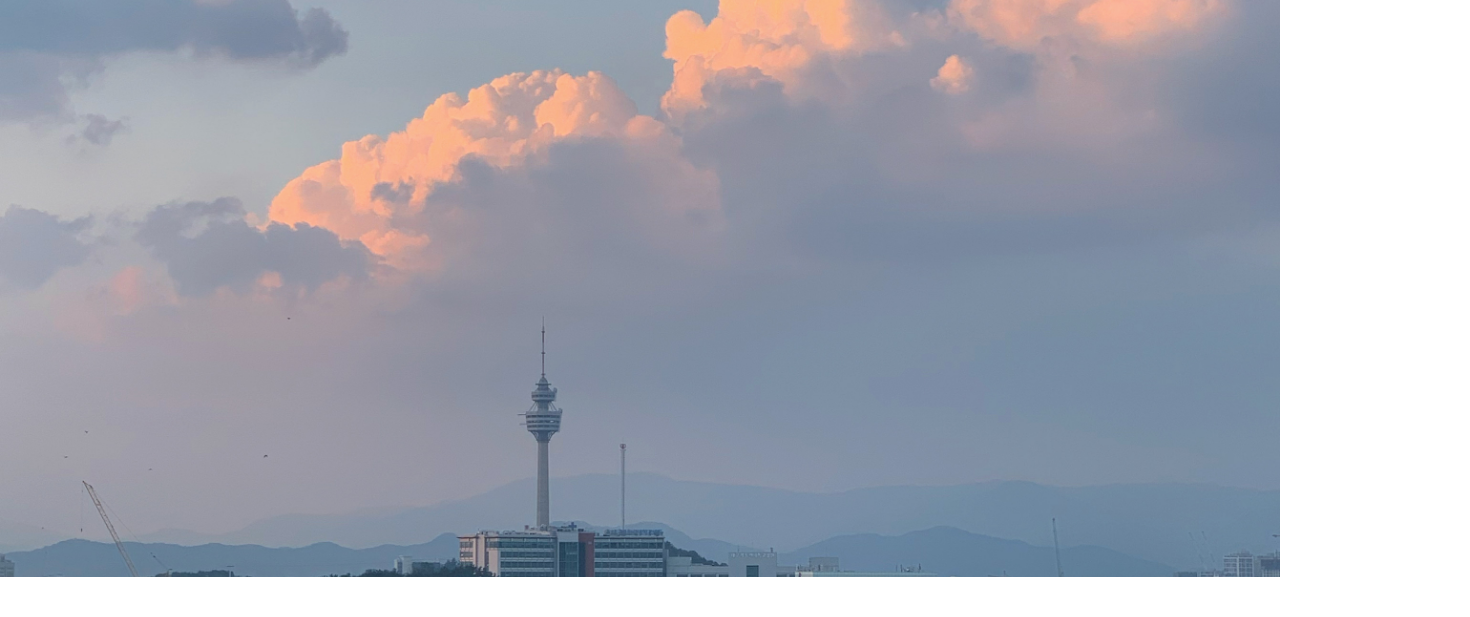
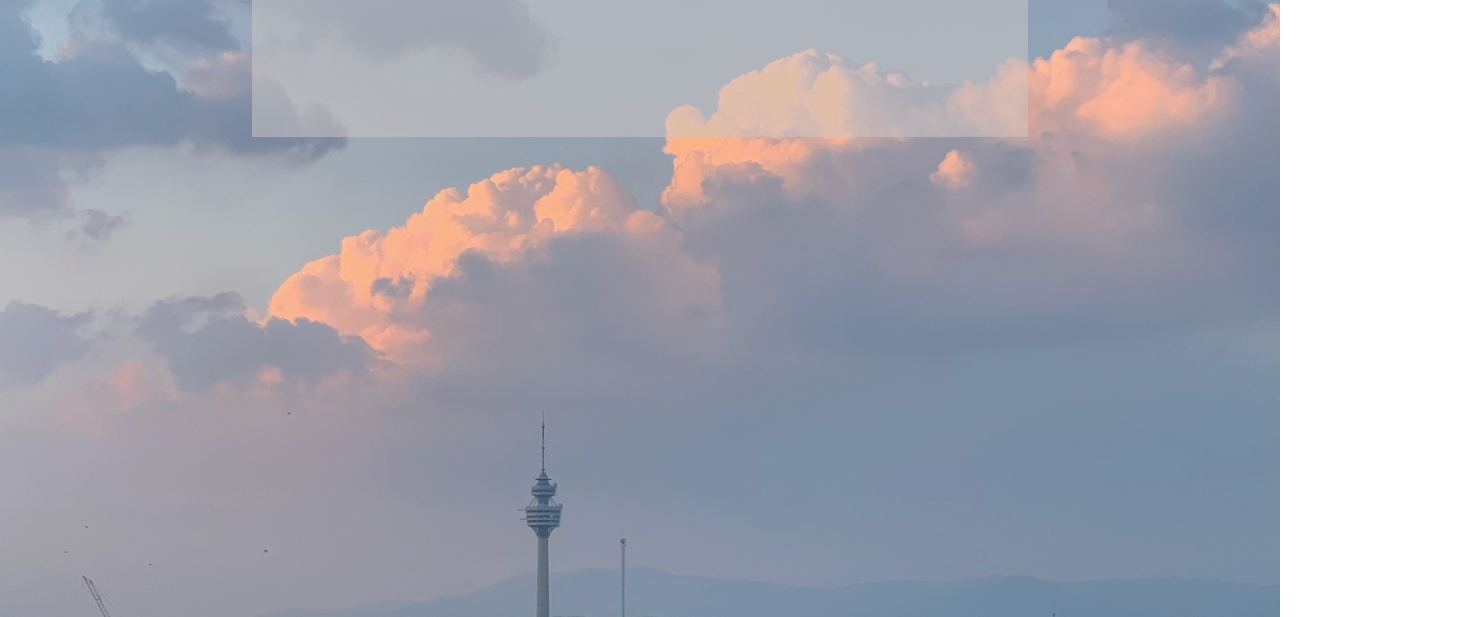
Before and after one commit to hrefdata/wordcloud-draft, a website: page public/index.html in a window 1280 px wide. Shown: the part 373-990 px from the top of the page, 1470 px wide, since content can reach past the window. Before the commit the page ends 950 px from the top, so only its background shows below. Drawn offline with nearby package versions, Linux system fonts and the light colour scheme.

Commit message:
[Update] index.html, style.css

```diff
--- a/public/index.html
+++ b/public/index.html
@@ -15,11 +15,12 @@
     />
 
     <!-- Google web font 설정 코드 -->
-    <link rel="preconnect" href="https://fonts.googleapis.com">
-    <link rel="preconnect" href="https://fonts.gstatic.com" crossorigin>
-    <link href="https://fonts.googleapis.com/css2?family=Black+Han+Sans&display=swap" rel="stylesheet">
-
-
+    <link rel="preconnect" href="https://fonts.googleapis.com" />
+    <link rel="preconnect" href="https://fonts.gstatic.com" crossorigin />
+    <link
+      href="https://fonts.googleapis.com/css2?family=Black+Han+Sans&display=swap"
+      rel="stylesheet"
+    />
 
     <link rel="stylesheet" href="style.css" />
     <script defer src="script.js"></script>
@@ -28,6 +29,7 @@
   <body>
     <article>
       <section>
+        <div class="back">
           <div class="container">
             <form class="box">
               <h1>Search your word</h1>
@@ -35,6 +37,7 @@
               <input type="submit" value="Search" />
             </form>
           </div>
+        </div>
       </section>
     </article>
   </body>
--- a/public/style.css
+++ b/public/style.css
@@ -1,43 +1,41 @@
 html, body {
   padding: 0;
   margin: 0;
-  box-sizing: border-box;
   font-family: 'Black Han Sans', sans-serif;
+}
 
+.back {
+  width: 100%;
+  height: 990px;
   background-image: url("images/2.jpeg");
   background-size: cover;
   background-repeat: no-repeat;
   background-position: center center;
+  overflow: hidden;
 }
 
 .container {
-  width: 100%;
-  height: 100vh;
+  display: flex;
+  width: 100vh;
+  height: 40vh;
   /* border:  2px dashed black; */
-  /* margin-top: 150px; */
-  padding-top: 150px;
-  padding-left: 120px;
-}
-
-div {
-  display: flex;
-  margin: 0 20px;
-  /* text-align: center; */
+  margin-top: 190px;
 }
 
 .container:before {
+  position: relative;
   content: '';
-  position: absolute;
   width: 100%;
   height: 100%;
-  /* background-color: rgba(202, 197, 197, 0.534); */
+  background-color: rgba(202, 197, 197, 0.534);
 }
 
+/* form tag */
 form.box {
-  width: 500px;
   position: absolute;
   top: 40%;
   left: 50%;
+  width: 500px;
   transform: translate(-50%, -50%);
   color: rgb(255, 255, 255);
   text-align: center;
```
Lines whose indentation alone changed are shown as unchanged.
